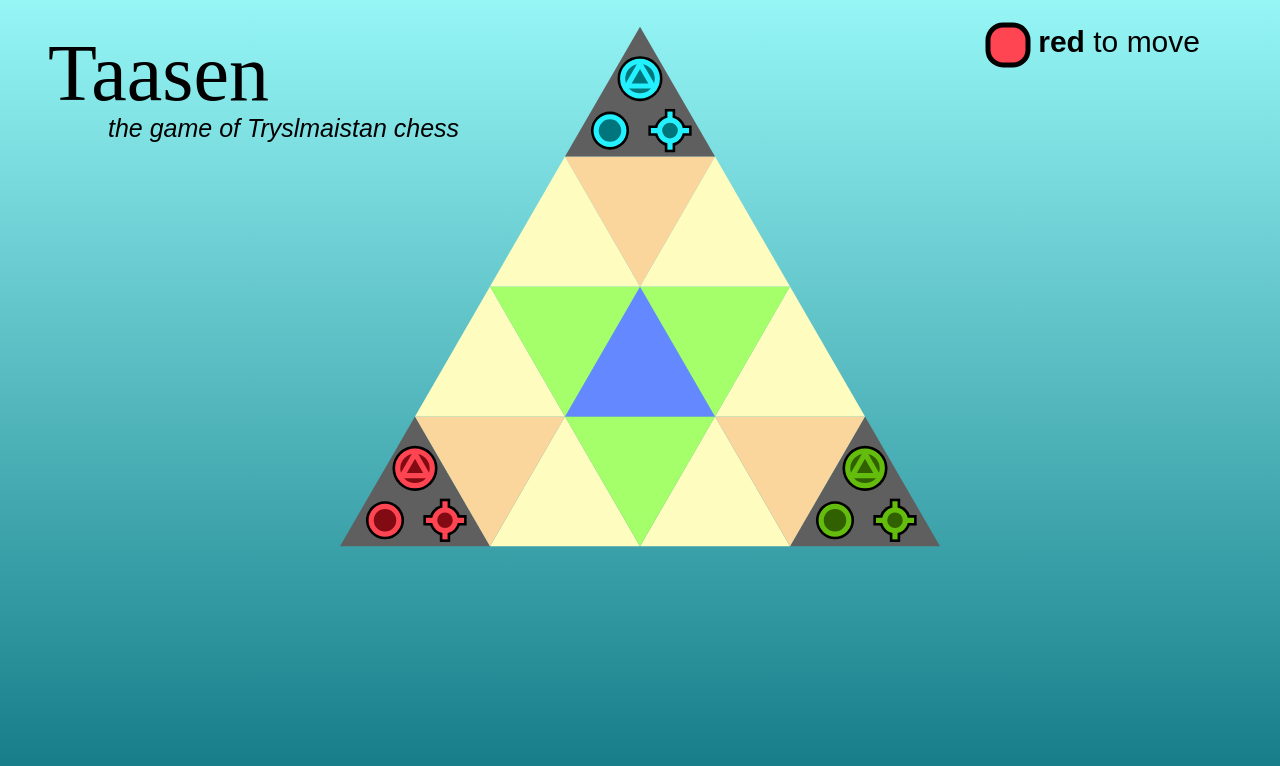
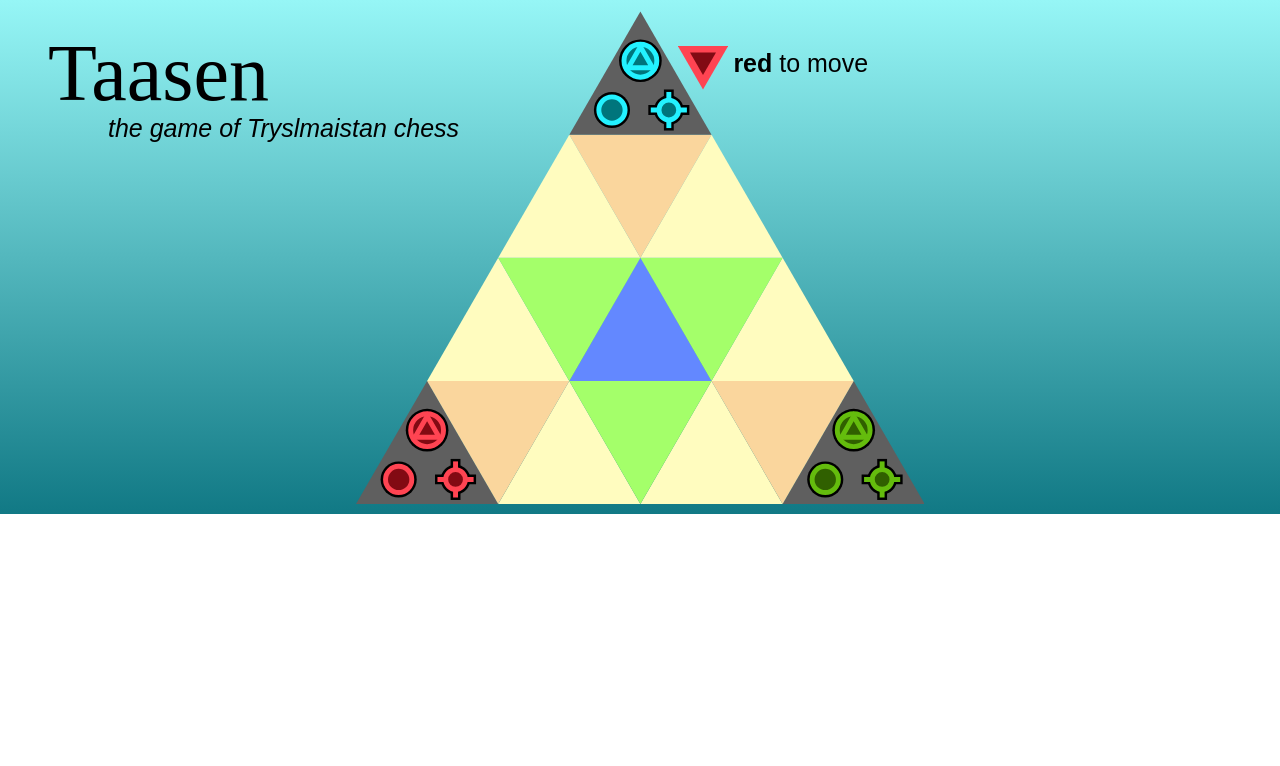
Before and after one commit to canmom/taasen, a Vue app: page / in a window 1280 px wide. Shown: the top 766 px of the page. Built offline with nearby package versions, Linux system fonts and the light colour scheme; the HTML template or start-up script is replaced by a standard one.

Commit message:
Formatting and layout changes

```diff
--- a/src/App.vue
+++ b/src/App.vue
@@ -19,11 +19,6 @@ export default {
 </script>
 
 <style>
-html {
-  height: 100%;
-  min-height: 600px;
-}
-
 body {
   background: linear-gradient( to bottom, #96F6F6, #117985);
   background-repeat: no-repeat;
--- a/src/components/Board.vue
+++ b/src/components/Board.vue
@@ -1,7 +1,7 @@
 <template>
 <div class="game">
   <move-indicator :faction="toMove"></move-indicator>
-  <svg class="board" width="600" height="600" viewBox="0 0 4 4">
+  <svg class="board" viewBox="0 0 4 3.5">
     <tile v-for="tile in tiles" :x="tile.x" :y="tile.y" :up="tile.u" :r="tileRadius" :t="tile.t"></tile>
     <destination-overlay v-for="(dest,destLabel) in destinations" :x="dest.x" :y="dest.y" :up="dest.u" :r="tileRadius" v-on:move="movePiece(destLabel)"></destination-overlay>
     <piece v-for='(piece, pieceIndex) in pieces' :loc='piece.loc' :r='pieceRadius' :piece='piece.piece' :faction='piece.faction' :starting='piece.starting' :selected='piece.selected' v-on:select='beginMoving(pieceIndex)'></piece>
@@ -86,7 +86,8 @@ export default {
   width: 100%;
 }
 .board {
-  width: 600;
+  width: 45%;
+  height: 39.375%;
   margin: 0 auto;
   display: block;
 }
--- a/src/components/MoveIndicator.vue
+++ b/src/components/MoveIndicator.vue
@@ -2,7 +2,8 @@
 <div class="indicator">
   <p>
     <svg width="50" height="50" viewBox="0 0 1 1">
-      <rect class="indicator-box" x="0.1" y="0.1" width="0.8" height="0.8" rx="0.3" ry="0.3" :style='style'/>
+      <triangle :x="0.5" :y="0.41" :r="0.58" :up="-1" :style='style'></triangle>
+      <triangle :x="0.5" :y="0.4" :r="0.3" :up="-1" :style='styleInner'></triangle>
     </svg>
     <strong>{{faction}}</strong> to move
   </p>
@@ -10,11 +11,18 @@
 </template>
 
 <script>
+import Triangle from './Triangle'
+
 export default {
   computed: {
     style: function () {
       return {
         fill: this.faction === 'red' ? '#FF4452' : '#64BC0D'
+      }
+    },
+    styleInner: function () {
+      return {
+        fill: this.faction === 'red' ? '#820A13' : '#306000'
       }
     }
   },
@@ -24,6 +32,9 @@ export default {
         return value === 'red' || value === 'green'
       }
     }
+  },
+  components: {
+    Triangle
   }
 }
 </script>
@@ -31,11 +42,11 @@ export default {
 <style>
 .indicator {
   font-family: "Linux Biolinum", sans-serif;
-  font-size: 30px;
+  font-size: 25px;
   width: max-content;
   position: absolute;
-  right: 80px;
-  top: 20px;
+  left: 53%;
+  top: 40px;
 }
 .indicator p {
   margin: 0;
@@ -45,10 +56,6 @@ export default {
   margin-bottom: -18px;
   margin-right: 5px;
 }
-.indicator-box {
-  stroke: black;
-  stroke-width: 0.1;
-}
 .indicator text {
 
 }
--- a/src/components/Tiles.js
+++ b/src/components/Tiles.js
@@ -1,6 +1,6 @@
 export const tileRadius = 1 / Math.sqrt(3)
 const bX = 0.5           // x baseline
-const bY = 3.3           // y baseline
+const bY = 3.2           // y baseline
 const sX = 1             // x step
 const sY = -tileRadius * 1.5 // y step
 
```
